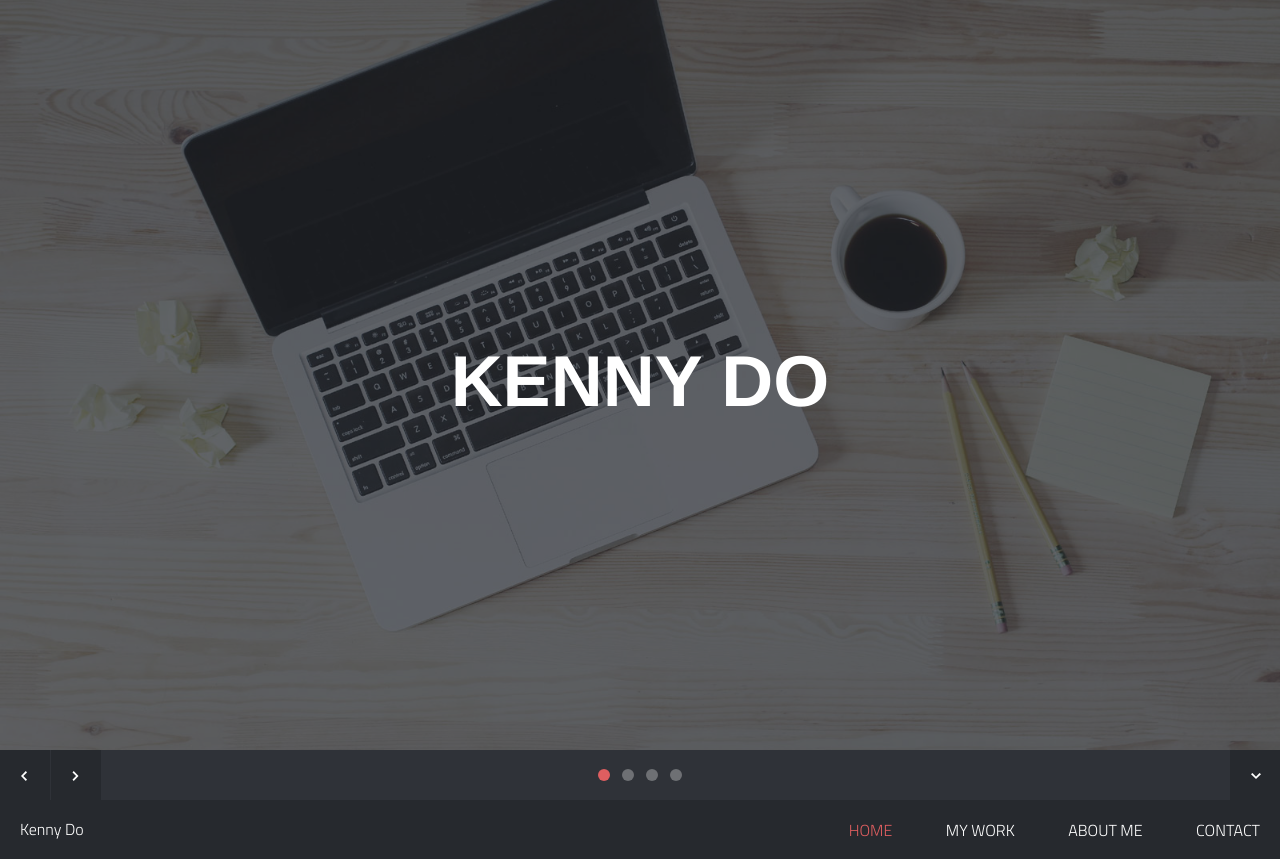
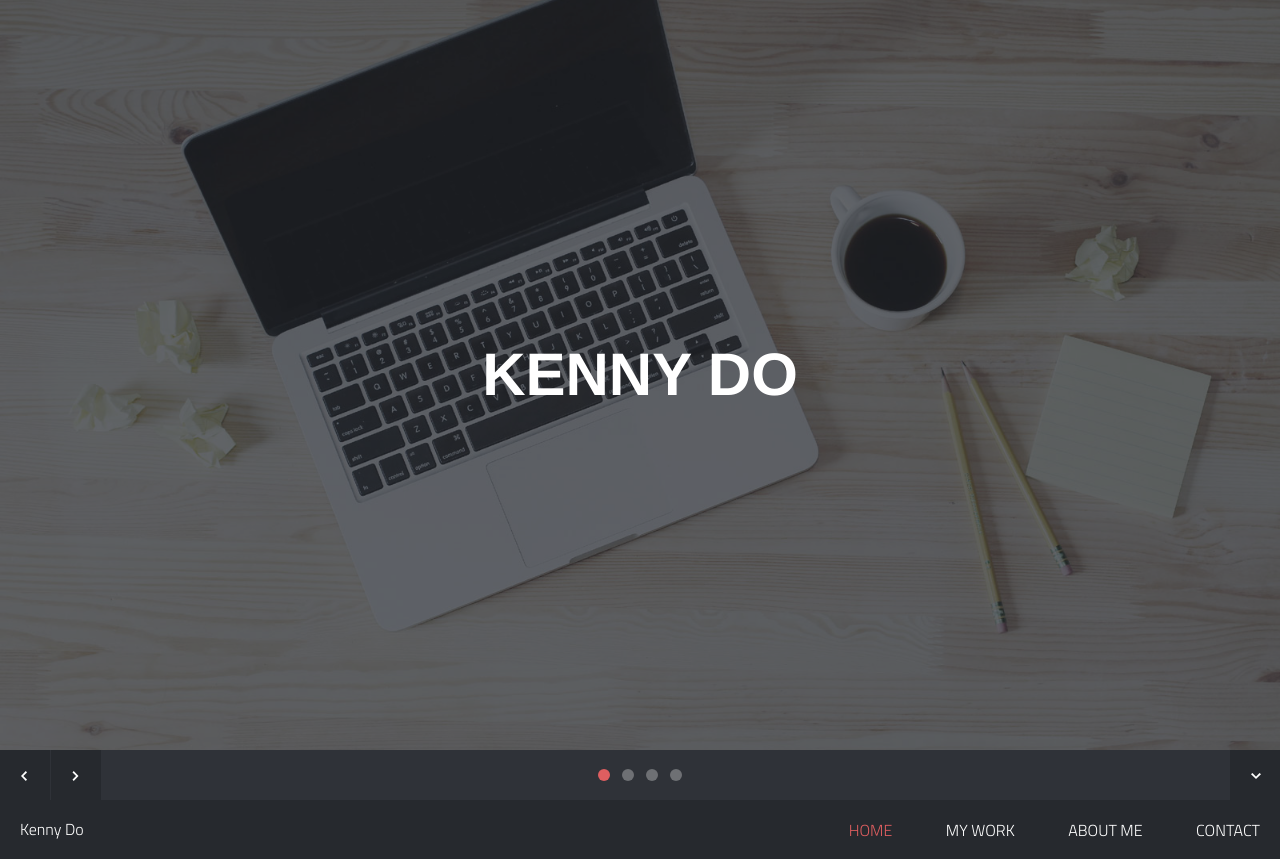
Before and after one commit to ke-d/mrdokenny.github.io, a PHP site: page / in a window 1280 px wide. Shown: the top 859 px of the page. Run offline with PHP 8.4, Linux system fonts and the light colour scheme.

Commit message:
Changed Font Size of Title to 60px

```diff
--- a/src/css/main.css
+++ b/src/css/main.css
@@ -209,7 +209,7 @@ h6{
 }
 
 h1{
-	font: 400 72px "Helvetica Neue", Helvetica, Arial, sans-serif;
+	font: 400 60px "Helvetica Neue", Helvetica, Arial, sans-serif;
 }
 
 h2{
```
